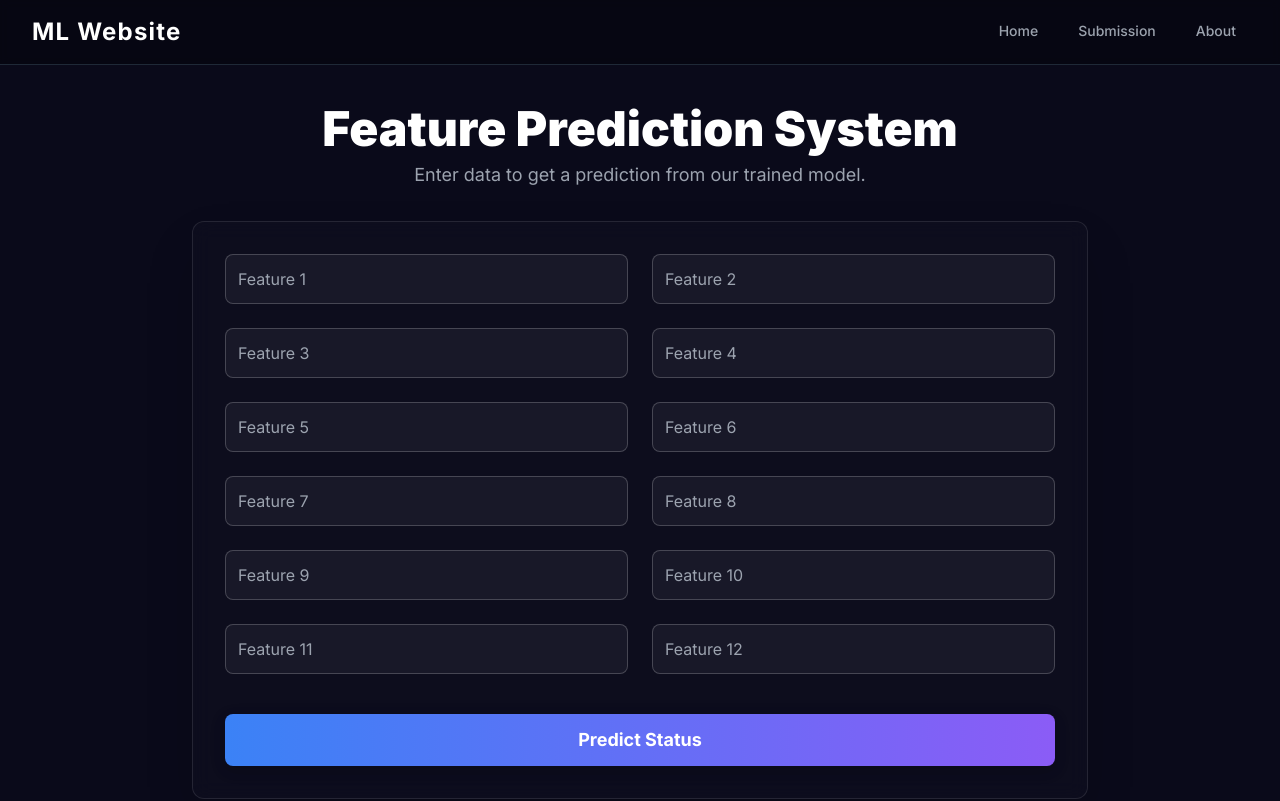
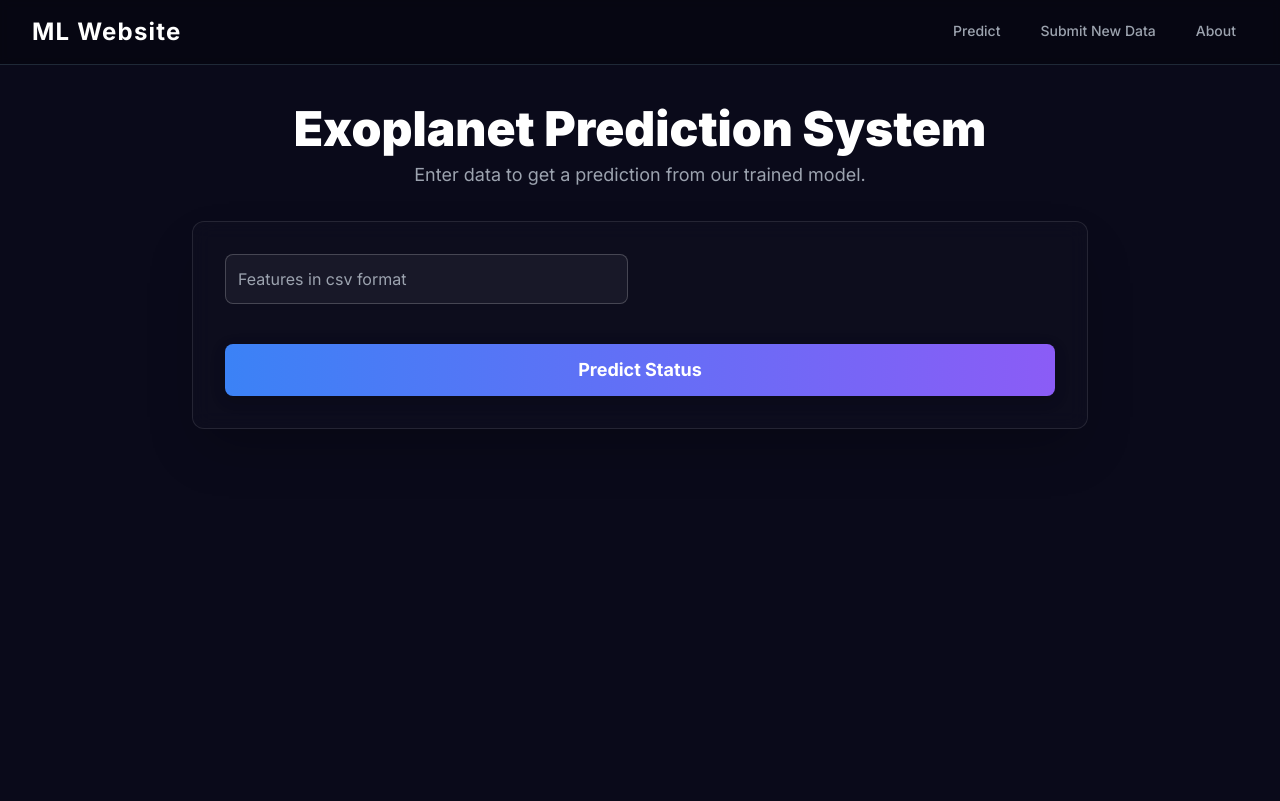
Before and after one commit to TastelessCandyzzz/Exoplanet_Detection, a Flask app: page / in a window 1280 px wide. Run offline with Flask 3, Linux system fonts and the light colour scheme; some libraries are stand-ins or nearby versions.

Commit message:
transformation pipeline, input validation

```diff
--- a/app.py
+++ b/app.py
@@ -13,24 +13,53 @@
 def home():
     return render_template("index.html")
 
-# Prediction Route
+# Prediction Route with Validation
 @app.route("/predict", methods=["POST"])
 def predict():
-    features = [float(x) for x in request.form.values()]
-    prediction_result = prediction.make_prediction(features)
-    return render_template("index.html", prediction_text=f"Predicted class: {prediction_result}")
+    # Get the single string of comma-separated values
+    features_str = request.form.get("features")
+
+    # Try to convert to numbers
+    try:
+        # Split by comma and convert each item to a float
+        features = [float(x.strip()) for x in features_str.split(",")]
+
+        # Make the prediction
+        prediction_result = prediction.make_prediction(features)
+        return render_template("index.html", prediction_text=f"Predicted class: {prediction_result}")
+
+    except ValueError:
+        # If conversion fails, return an error message
+        error_msg = "Invalid input. Please enter only comma-separated numeric values."
+        return render_template("index.html", error_text=error_msg)
+    except Exception as e:
+        # Catch any other unexpected errors
+        error_msg = f"An error occurred: {e}"
+        return render_template("index.html", error_text=error_msg)
+
 
 # Submission Page
 @app.route("/submission")
 def submission_page():
     return render_template("submission.html")
 
+# Submit Data Route with Validation
 @app.route("/submit_data", methods=["POST"])
 def submit_data():
-    values = [float(x) for x in request.form.values()]
-    submission.add_data(values)  # Append to numpy dataset
-    retrain.train_model()        # Retrain model
-    return redirect(url_for("submission_page"))
+    try:
+        # Try to convert all form values to floats
+        values = [float(x) for x in request.form.values()]
+
+        # Proceed if successful
+        submission.add_data(values)
+        retrain.train_model()
+        return redirect(url_for("submission_page"))
+
+    except ValueError:
+        # If conversion fails, reload the page with an error message
+        error_msg = "Invalid input. Please ensure all fields contain only numeric values."
+        return render_template("submission.html", error_text=error_msg)
+
 
 @app.route("/upload_csv", methods=["POST"])
 def upload_csv():
--- a/prediction.py
+++ b/prediction.py
@@ -5,7 +5,8 @@
 MODEL_PATH = os.path.join(BASE_DIR, "model.pkl")
 
 def make_prediction(features):
-    model = joblib.load(MODEL_PATH)  # Load latest model
+    model_dict = joblib.load(MODEL_PATH)  # Load latest model
+    model = model_dict["model"]
     features = np.array([features])
     prediction = model.predict(features)[0]
     return prediction
--- a/templates/base.html
+++ b/templates/base.html
@@ -21,8 +21,8 @@
                 </div>
                 <div class="hidden md:block">
                     <div class="ml-10 flex items-baseline space-x-4">
-                        <a href="/" class="nav-link text-gray-400 px-3 py-2 rounded-md text-sm font-medium {% if request.endpoint == 'index' %}nav-link-active{% endif %}">Home</a>
-                        <a href="/submission" class="nav-link text-gray-400 px-3 py-2 rounded-md text-sm font-medium {% if request.endpoint == 'submission' %}nav-link-active{% endif %}">Submission</a>
+                        <a href="/" class="nav-link text-gray-400 px-3 py-2 rounded-md text-sm font-medium {% if request.endpoint == 'index' %}nav-link-active{% endif %}">Predict</a>
+                        <a href="/submission" class="nav-link text-gray-400 px-3 py-2 rounded-md text-sm font-medium {% if request.endpoint == 'submission' %}nav-link-active{% endif %}">Submit New Data</a>
                         <a href="/about" class="nav-link text-gray-400 px-3 py-2 rounded-md text-sm font-medium {% if request.endpoint == 'about' %}nav-link-active{% endif %}">About</a>
                     </div>
                 </div>
--- a/templates/index.html
+++ b/templates/index.html
@@ -1,15 +1,13 @@
 {% extends "base.html" %}
 {% block content %}
 <div class="max-w-4xl mx-auto text-center">
-    <h1 class="text-4xl md:text-5xl font-extrabold text-white mb-2">Feature Prediction System</h1>
+    <h1 class="text-4xl md:text-5xl font-extrabold text-white mb-2">Exoplanet Prediction System</h1>
     <p class="text-lg text-gray-400 mb-8">Enter data to get a prediction from our trained model.</p>
 
     <div class="glass-card rounded-xl p-6 md:p-8 shadow-2xl">
         <form action="/predict" method="post" class="grid grid-cols-1 md:grid-cols-2 gap-6">
-            {% for i in range(1,13) %}
-            <input type="text" name="feature{{ i }}" placeholder="Feature {{ i }}" required
+            <input type="text" name="features" placeholder="Features in csv format" required
                    class="form-input w-full rounded-lg p-3 text-white">
-            {% endfor %}
 
             <div class="md:col-span-2 mt-4">
                 <button type="submit" class="btn-predict w-full font-bold py-3 px-6 rounded-lg text-white text-lg">
@@ -26,6 +24,12 @@
             </div>
         </div>
         {% endif %}
+		{% if error_text %}
+            <div class="glass-card rounded-lg p-6 border border-red-500/50">
+                <h3 class="text-2xl font-bold text-red-400 mb-2">Error</h3>
+                <p class="text-lg text-gray-300">{{ error_text }}</p>
+            </div>
+            {% endif %}
     </div>
 </div>
 {% endblock %}
```
Also changed, not shown: retrain.py (+39 -19 lines), templates/submission.html (+7 -2 lines), 1 other file.
